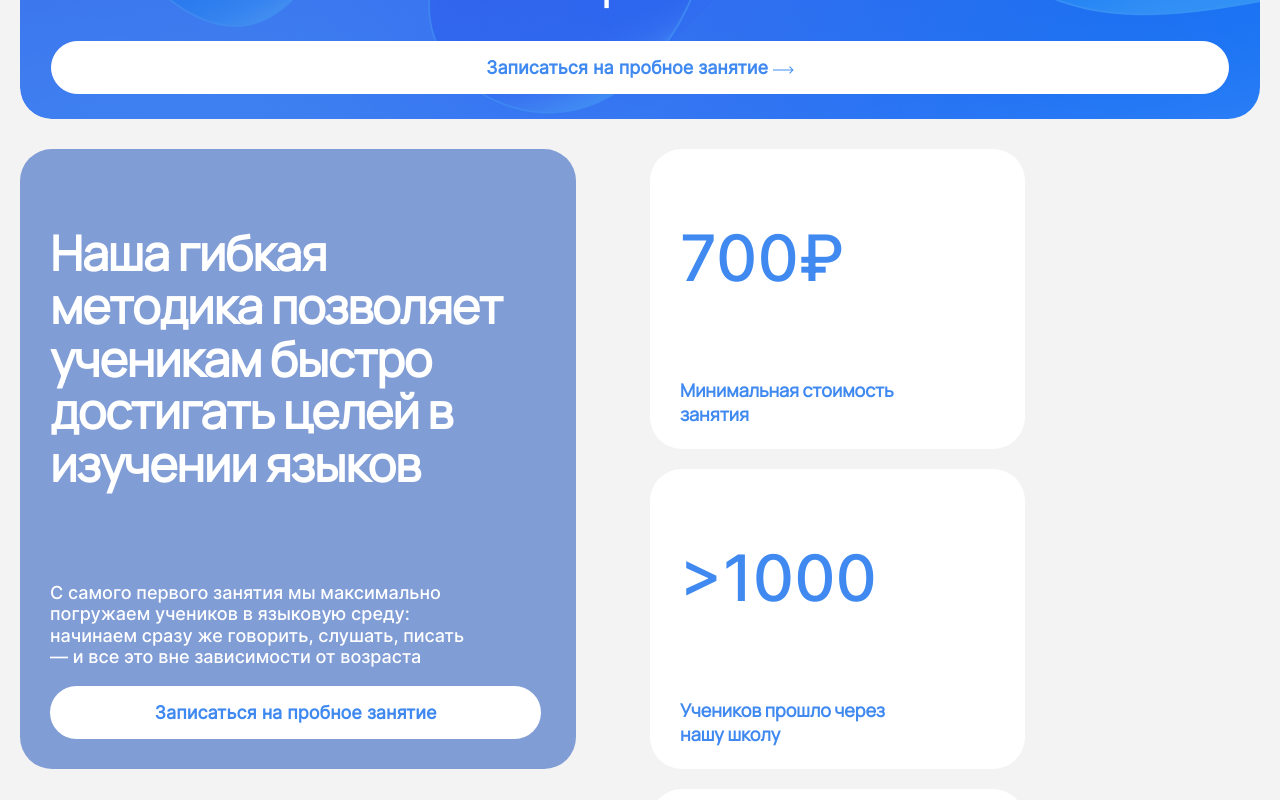
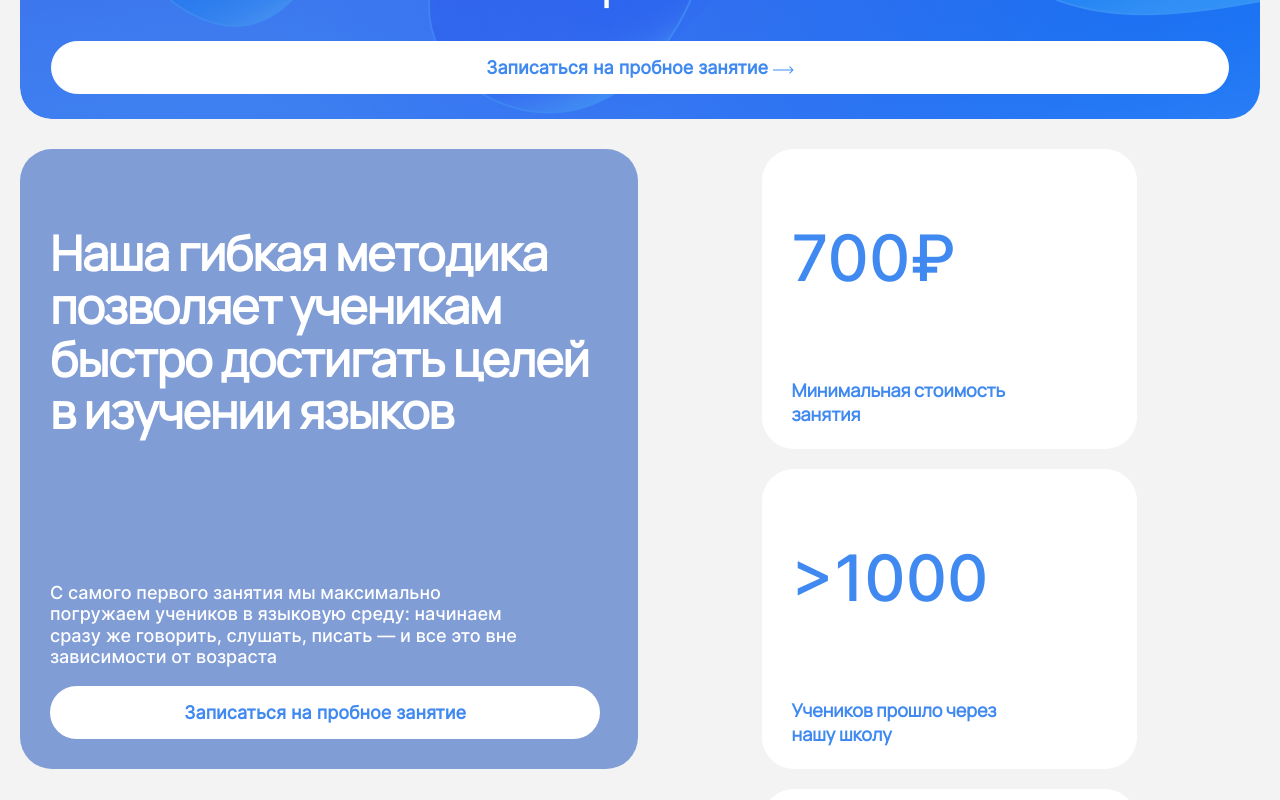
Before and after one commit to VladislavChashin/maryproschool, a React (Create React App) app: page / in a window 1280 px wide. Shown: the part 660-1460 px from the top of the page. Built offline with nearby package versions, Linux system fonts and the light colour scheme.

Commit message:
fix flexMetods block

```diff
--- a/src/source/styles/main.scss
+++ b/src/source/styles/main.scss
@@ -6,7 +6,7 @@
         justify-content: space-between;
         margin: 0 20px 20px;
         .flex_metodolog_one{
-            max-width: 40%;
+            max-width: 45%;
             height: 560px;
             padding: 30px;
             border-radius: 32px;
@@ -53,7 +53,8 @@
         .flex_metodolog_column{
             display: flex;
             flex-wrap: wrap;
-            max-width: 50%;
+            max-width: 55%;
+            justify-content: center;
             .block{
                 width: 241px;
                 height: 240px;
```
